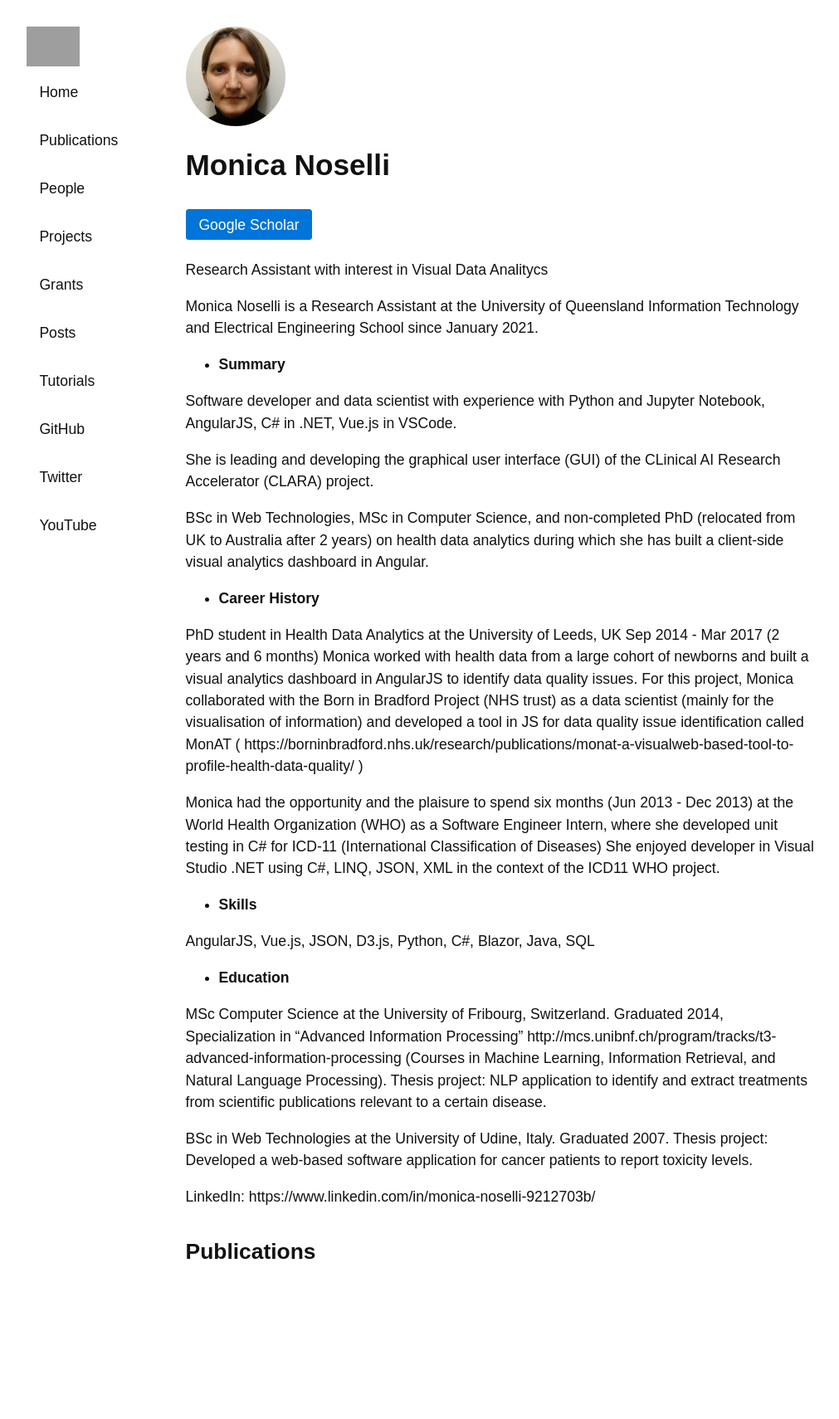
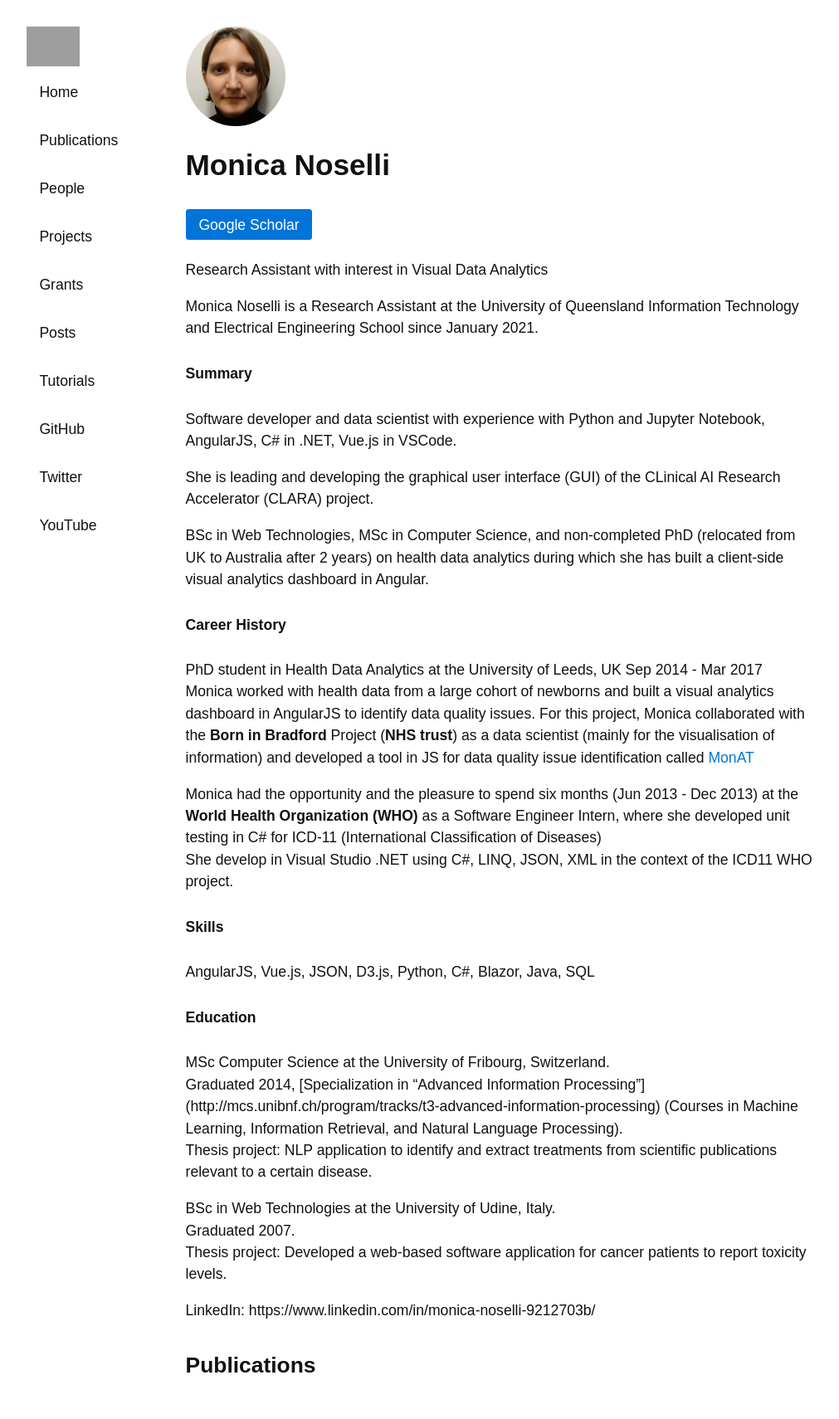
Before and after one commit to ielab/ielab.github.io, a Jekyll site: the page built from _people/monica-noselli.md, in a window 1280 px wide. Shown: the whole page at 83% size, without its empty margins (139-1150 px from the left). Built offline with Jekyll 4.4.1, drawn with Linux system fonts in a browser that asks for light colours; before the commit the page ends 1573 px from its top, so only the background shows below that; grey boxes are pictures that could not be loaded.

Commit message:
Update monica-noselli.md
formatting

```diff
--- a/_people/monica-noselli.md
+++ b/_people/monica-noselli.md
@@ -6,12 +6,12 @@ website:
 image: /images/monica-noselli.jpg
 scholar: https://scholar.google.co.uk/citations?user=p_FdT_YAAAAJ&hl=en
 role: staff
-description: Research Assistant with interest in Visual Data Analitycs
+description: Research Assistant with interest in Visual Data Analytics
 ---
 
 Monica Noselli is a Research Assistant at the University of Queensland Information Technology and Electrical Engineering School since January 2021.
 
-* __Summary__
+#### Summary
 
 Software developer and data scientist with experience with Python and Jupyter Notebook, AngularJS, C# in .NET, Vue.js in VSCode.
 
@@ -19,28 +19,27 @@ She is leading and developing the graphical user interface (GUI) of the CLinical
 
 BSc in Web Technologies, MSc in Computer Science, and non-completed PhD (relocated from UK to Australia after 2 years) on health data analytics during which she has built a client-side visual analytics dashboard in Angular.
 
-* __Career History__
+#### Career History
 
-PhD student in Health Data Analytics at the University of Leeds, UK Sep 2014 - Mar 2017 (2 years and 6 months)
+PhD student in Health Data Analytics at the University of Leeds, UK Sep 2014 - Mar 2017<br>
 Monica worked with health data from a large cohort of newborns and built a visual analytics dashboard in AngularJS to identify data quality issues.
-For this project, Monica collaborated with the Born in Bradford Project (NHS trust) as a data scientist (mainly for the visualisation of information) and developed a tool in JS for data quality issue identification called MonAT ( https://borninbradford.nhs.uk/research/publications/monat-a-visualweb-based-tool-to-profile-health-data-quality/ )
+For this project, Monica collaborated with the **Born in Bradford** Project (**NHS trust**) as a data scientist (mainly for the visualisation of information) and developed a tool in JS for data quality issue identification called [MonAT](https://borninbradford.nhs.uk/research/publications/monat-a-visualweb-based-tool-to-profile-health-data-quality/)
 
-Monica had the opportunity and the plaisure to spend six months (Jun 2013 - Dec 2013)  at the World Health Organization (WHO) as a Software Engineer Intern, where she developed unit testing in C# for ICD-11 (International Classification of Diseases)
-She enjoyed developer in Visual Studio .NET using C#, LINQ, JSON, XML in the context of the ICD11 WHO project.
+Monica had the opportunity and the pleasure to spend six months (Jun 2013 - Dec 2013)  at the **World Health Organization (WHO)** as a Software Engineer Intern, where she developed unit testing in C# for ICD-11 (International Classification of Diseases)<br>
+She develop in Visual Studio .NET using C#, LINQ, JSON, XML in the context of the ICD11 WHO project.
 
-* __Skills__
+#### Skills
 
 AngularJS, Vue.js, JSON, D3.js, Python, C#, Blazor, Java, SQL
 
-* __Education__
+#### Education
 
-MSc Computer Science at the University of Fribourg, Switzerland.
-Graduated 2014, Specialization in "Advanced Information Processing"
-http://mcs.unibnf.ch/program/tracks/t3-advanced-information-processing (Courses in Machine Learning, Information Retrieval, and Natural Language Processing).
+MSc Computer Science at the University of Fribourg, Switzerland.<br>
+Graduated 2014, [Specialization in "Advanced Information Processing"] (http://mcs.unibnf.ch/program/tracks/t3-advanced-information-processing) (Courses in Machine Learning, Information Retrieval, and Natural Language Processing).<br>
 Thesis project: NLP application to identify and extract treatments from scientific publications relevant to a certain disease.
 
-BSc in Web Technologies at the University of Udine, Italy.
-Graduated 2007.
+BSc in Web Technologies at the University of Udine, Italy.<br>
+Graduated 2007.<br>
 Thesis project: Developed a web-based software application for cancer patients to report toxicity levels.
 
 LinkedIn: https://www.linkedin.com/in/monica-noselli-9212703b/
```
